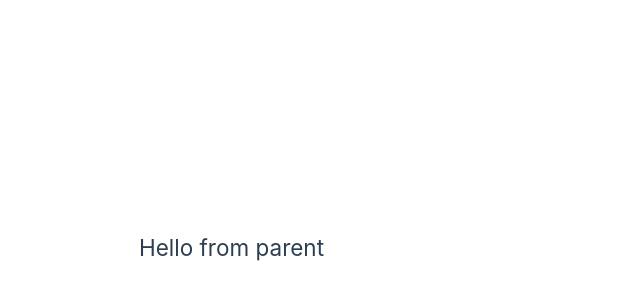
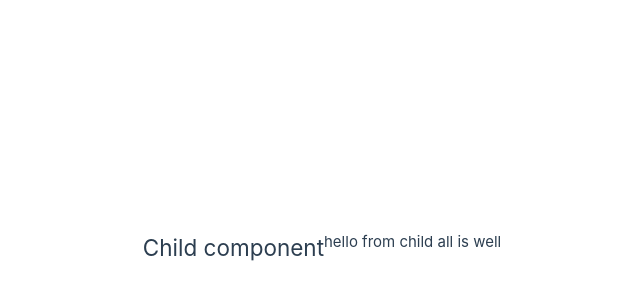
Before and after one commit to alecthibodeau/vue-tutorial, a Vue app: page / in a window 1280 px wide. Shown: the part 152-452 px from the top of the page, without its empty margins (316-956 px from the left). Built offline with nearby package versions, Linux system fonts and the light colour scheme.

Commit message:
Complete Step 13 - Emits

```diff
--- a/src/App.vue
+++ b/src/App.vue
@@ -2,9 +2,15 @@
 import { ref } from 'vue';
 import ChildComp from './components/ChildComp.vue';
 
-const greeting = ref('Hello from parent');
+const childMessage = ref('No child message yet');
+const secondaryMessage = ref('Nothing to report');
 </script>
 
 <template>
-  <ChildComp :message="greeting" />
+  <ChildComp @response="(message, addedMessage) => {
+      childMessage = message;
+      secondaryMessage = addedMessage;
+    }"
+  />
+  <p>{{ `${childMessage} ${secondaryMessage}` }}</p>
 </template>
--- a/src/components/ChildComp.vue
+++ b/src/components/ChildComp.vue
@@ -1,9 +1,13 @@
 <script setup lang="ts">
-const props = defineProps({
-  message: String
-})
+const emit = defineEmits(['response']);
+
+/**
+ * The first argument to emit() is the event name.
+ * Any additional arguments are passed on to the event listener.
+ */
+emit('response', 'hello from child', 'all is well');
 </script>
 
 <template>
-  <h2>{{ message || 'No props passed yet' }}</h2>
+  <h2>Child component</h2>
 </template>
```
